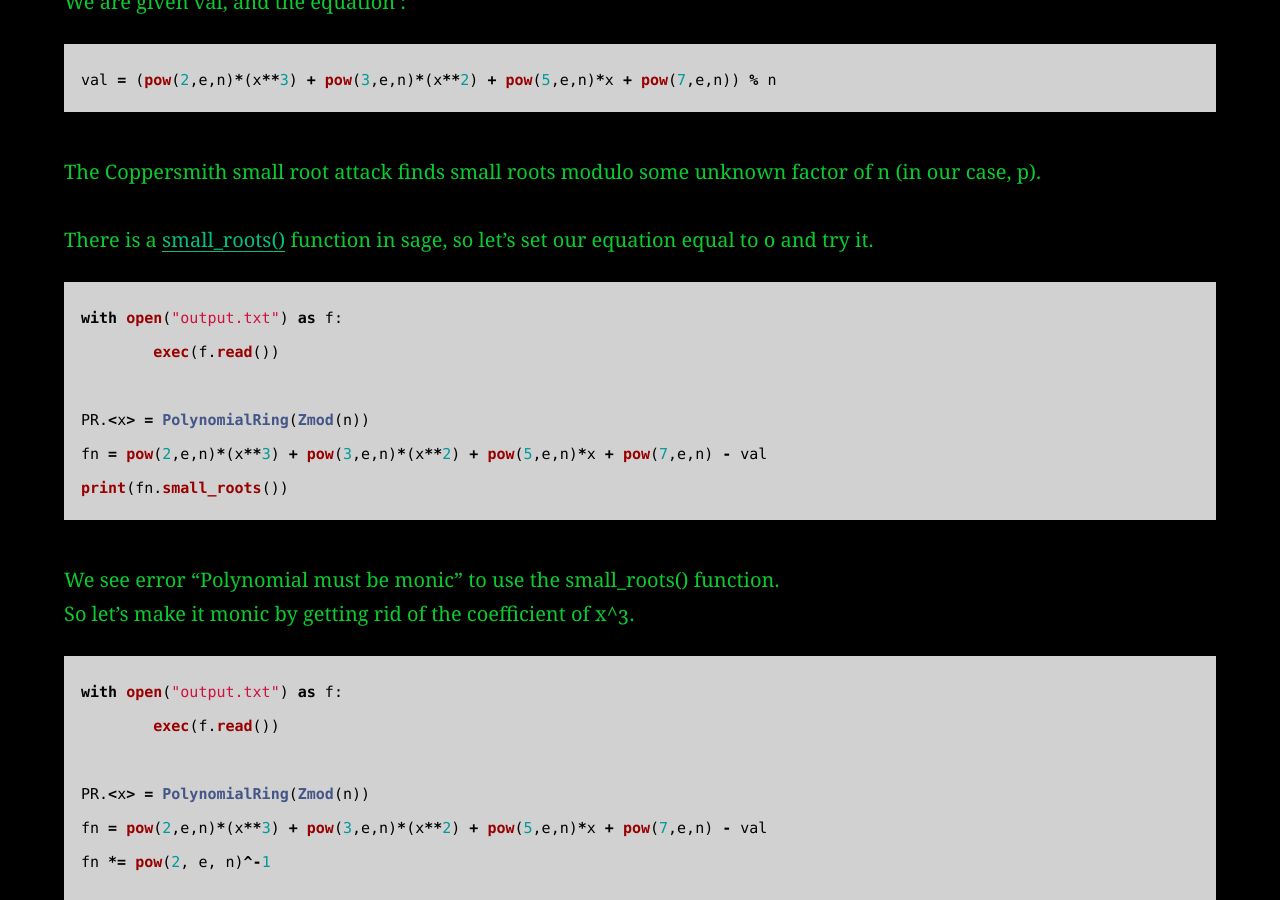
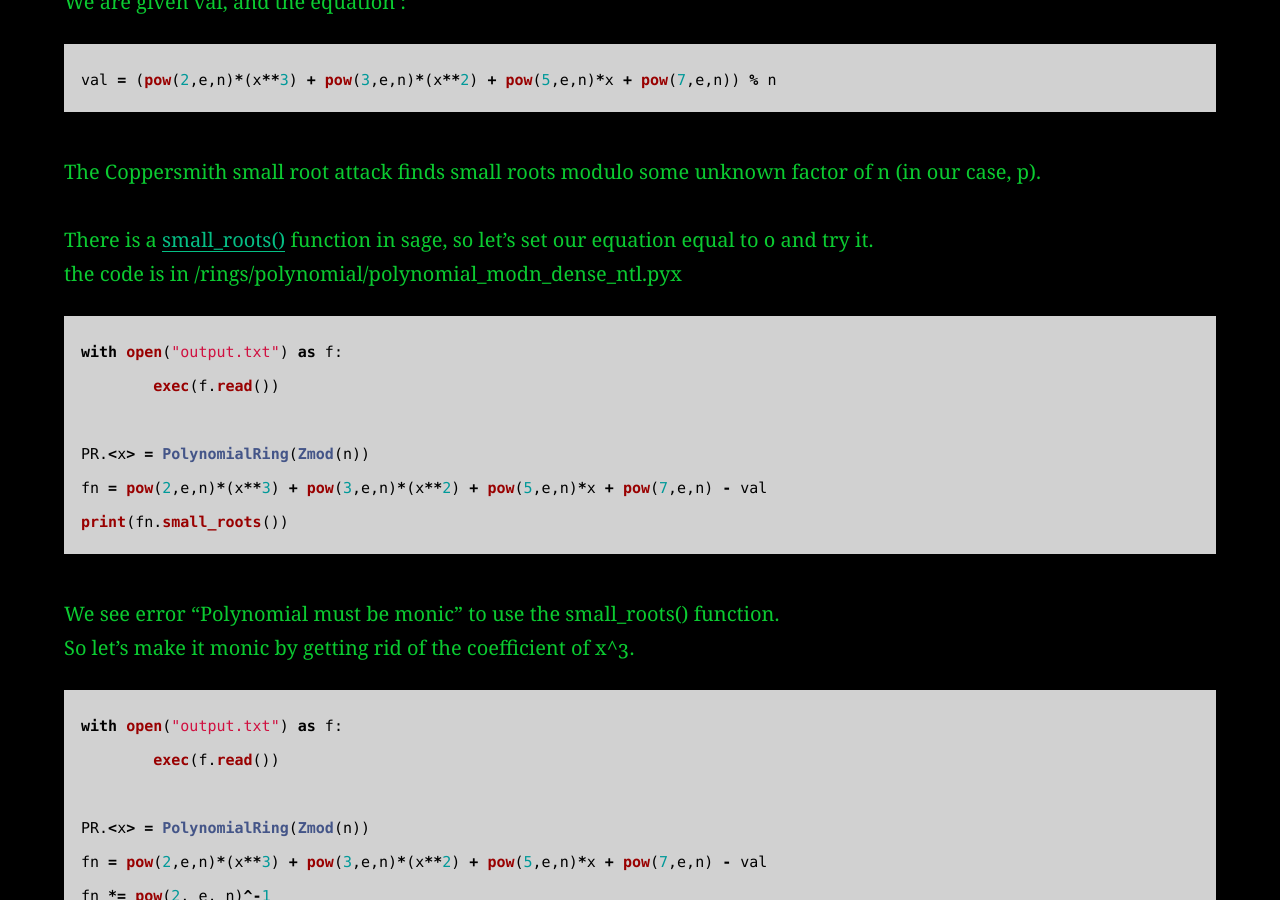
Before and after one commit to AC01010/Connor-McCartney.github.io, a Jekyll site: the page built from _posts/2012-12-27-crew-ctf-2022.md, in a window 1280 px wide and 900 px high, scrolled down 3628 px. Built offline with Jekyll 4.4.1, drawn with Linux system fonts in a browser that asks for light colours.

Commit message:
Update 2012-12-27-crew-ctf-2022.md

````diff
--- a/_posts/2012-12-27-crew-ctf-2022.md
+++ b/_posts/2012-12-27-crew-ctf-2022.md
@@ -121,7 +121,8 @@ val = (pow(2,e,n)*(x**3) + pow(3,e,n)*(x**2) + pow(5,e,n)*x + pow(7,e,n)) % n
 
 The Coppersmith small root attack finds small roots modulo some unknown factor of n (in our case, p).
 
-There is a [small_roots()](https://doc.sagemath.org/html/en/reference/polynomial_rings/sage/rings/polynomial/polynomial_modn_dense_ntl.html#sage.rings.polynomial.polynomial_modn_dense_ntl.small_roots) function in sage, so let's set our equation equal to 0 and try it.
+There is a [small_roots()](https://doc.sagemath.org/html/en/reference/polynomial_rings/sage/rings/polynomial/polynomial_modn_dense_ntl.html#sage.rings.polynomial.polynomial_modn_dense_ntl.small_roots) function in sage, so let's set our equation equal to 0 and try it. <br>
+the code is in /rings/polynomial/polynomial_modn_dense_ntl.pyx
 
 ```python
 with open("output.txt") as f:
````
